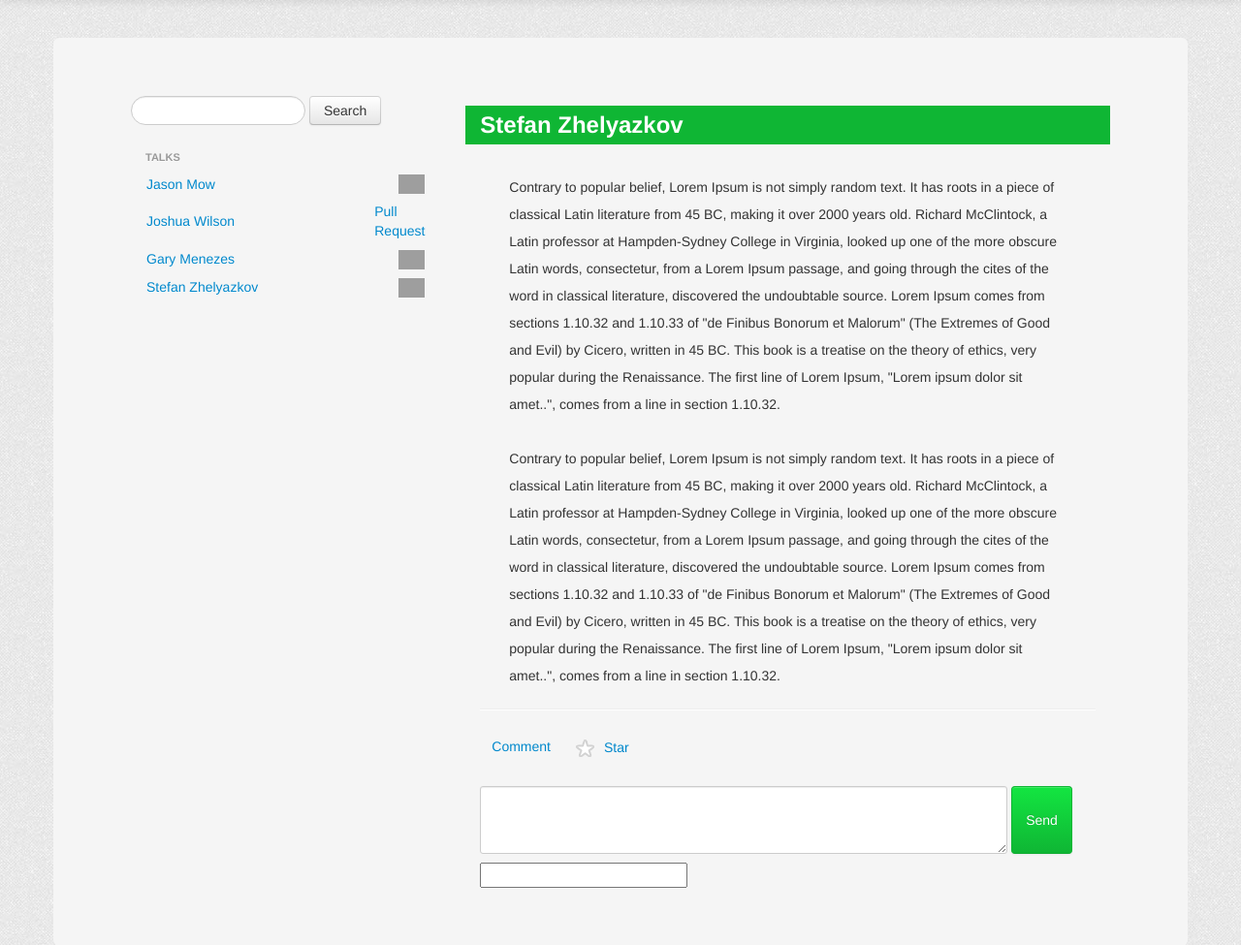
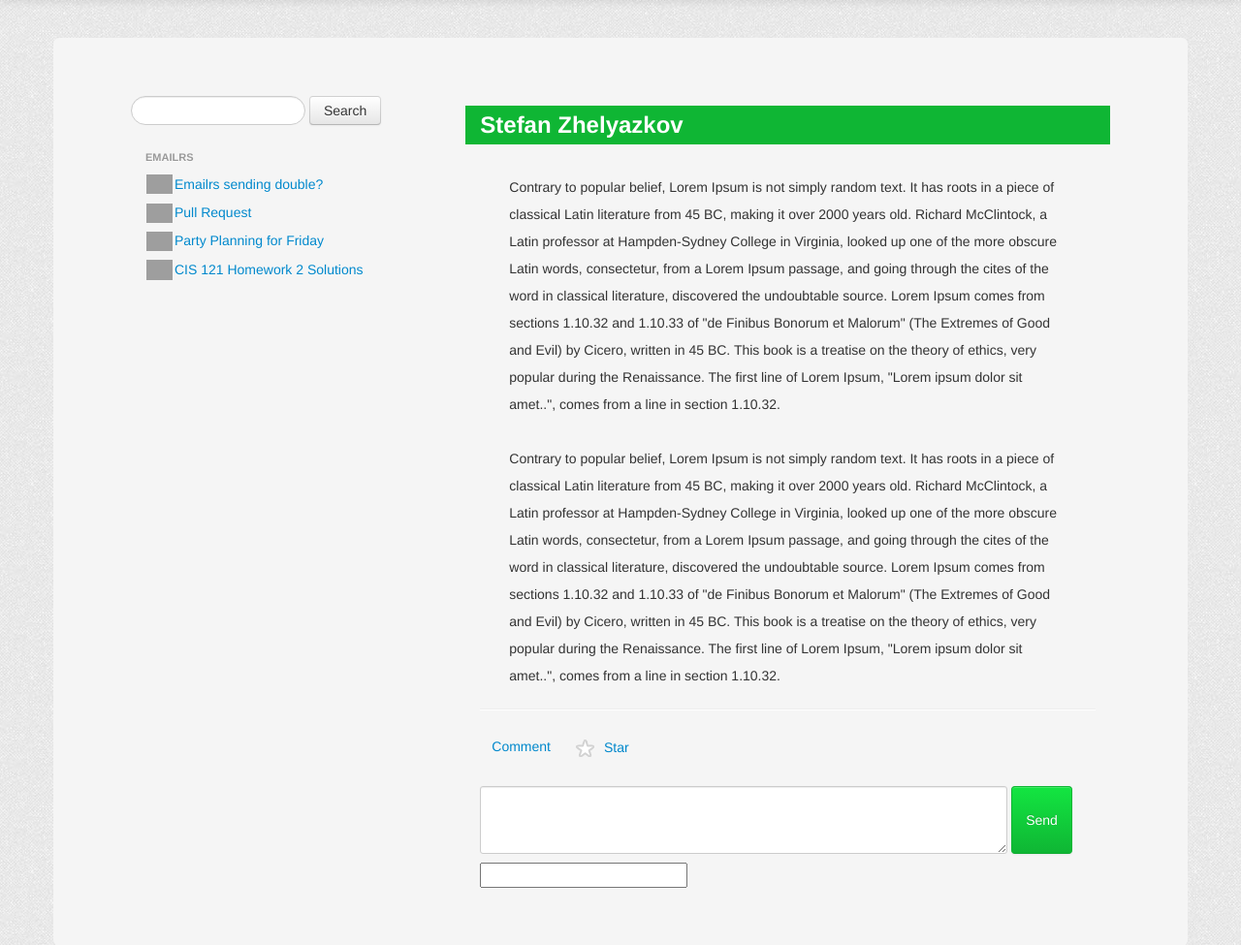
Before and after one commit to cargo8/PennAppsF12, a Django app: page /home/ in a window 1280 px wide. Shown: the part 71-1046 px from the top of the page at 97% size. Run offline with Django 3.2, Linux system fonts and the light colour scheme; the visitor is signed in with stand-in values (Sample User, id 1); parts of the project's set-up code (start-up, migrations or seed data) failed here and were passed over; some libraries are stand-ins or nearby versions; grey boxes are pictures that could not be loaded.

Commit message:
updates to home with subjects in left pane

```diff
--- a/templates/home.html
+++ b/templates/home.html
@@ -18,19 +18,18 @@
                <button type="submit" class="btn">Search</button>
             </form>
              <ul class="nav nav-list">
-               <li class="nav-header">Talks</li>
+               <li class="nav-header">Emailrs</li>
                <li id="jason" class="inactive"><a href="javascript:void(0)">
                   <table>
                      <tr>
-                        <td width="90%">Jason Mow</td>
                         <td><img src="https://fbcdn-profile-a.akamaihd.net/hprofile-ak-prn1/48782_1063440122_737511809_q.jpg" /></td>
+                        <td width="90%">Emailrs sending double?</td>
                      </tr>
                   </table>
                </a></li>
                <li id="joshua" class="inactive"><a href="javascript:void(0)">
                   <table>
                      <tr>
-                        <td width="90%">Joshua Wilson</td>
                         <td><img src="https://fbcdn-profile-a.akamaihd.net/hprofile-ak-ash4/195340_1307190045_861856258_q.jpg" /></td>
                         <td width="90%">Pull Request</td>
                      </tr>
@@ -39,20 +38,21 @@
                <li id="gary" class="inactive"><a href="javascript:void(0)">
                   <table>
                      <tr>
-                        <td width="90%">Gary Menezes</td>
                         <td><img src="https://fbcdn-profile-a.akamaihd.net/hprofile-ak-prn1/49550_1526515316_4063_q.jpg" /></td>
+                        <td width="90%">Party Planning for Friday</td>
                      </tr>
                   </table>
                </a></li>
                <li id="stefan" class="inactive"><a href="javascript:void(0)">
                   <table>
                      <tr>
-                        <td width="90%">Stefan Zhelyazkov</td>
                         <td><img src="https://fbcdn-profile-a.akamaihd.net/hprofile-ak-ash4/186355_693468495_1222752505_q.jpg" /></td>
+                        <td width="90%">CIS 121 Homework 2 Solutions</td>
                      </tr>
                   </table>
                </a></li>
              </ul>
+
          </div>
 
          <div class="span8">
```
